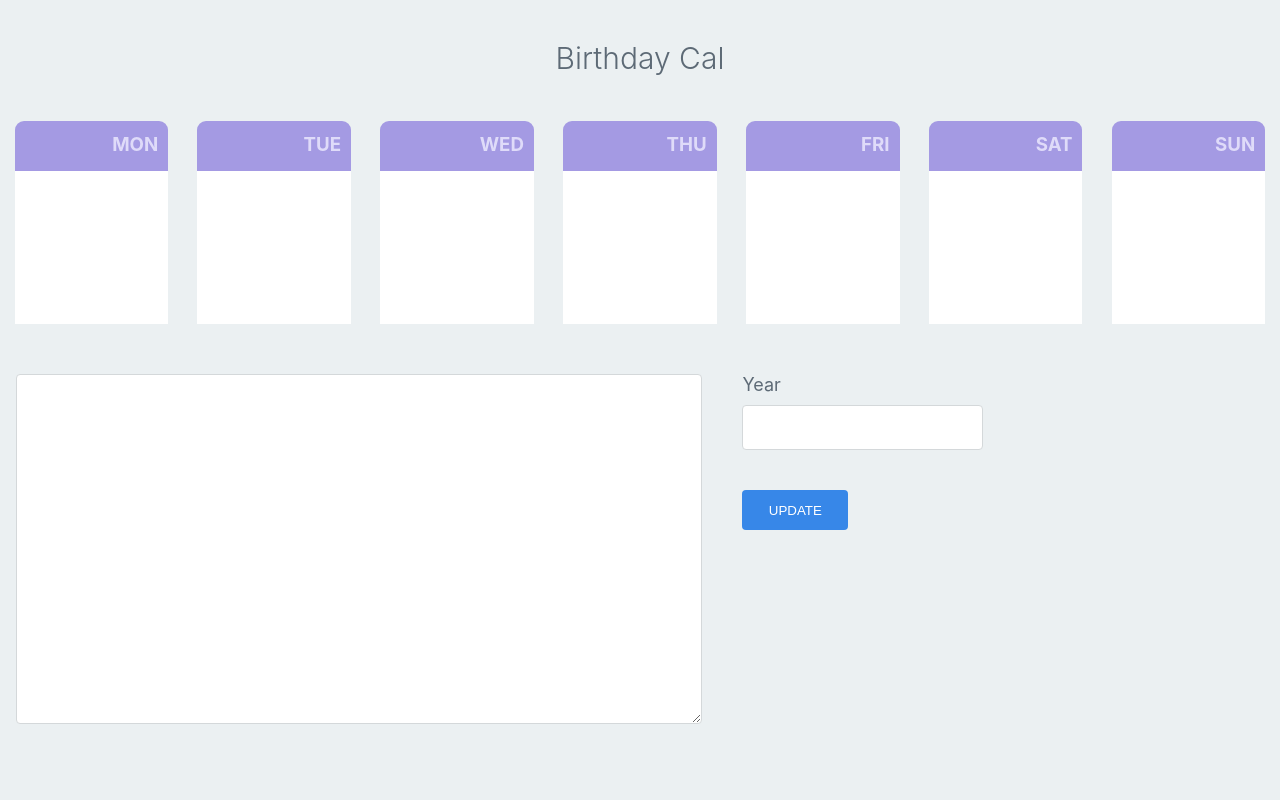
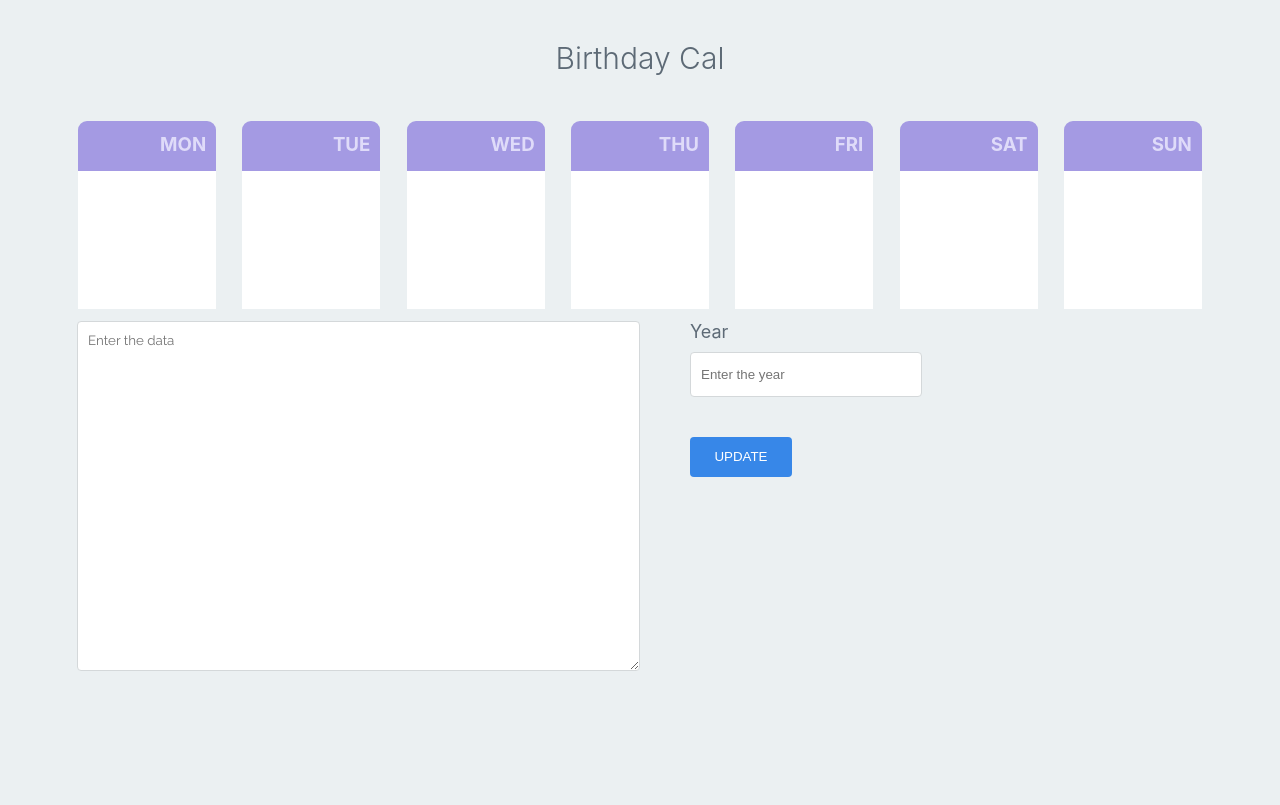
Before and after one commit to nikhilSriva/Birthday-Calendar-Vanilla-js-, a PHP site: page / in a window 1280 px wide. After the commit the page ends 671 px from the top, so only its background shows below. Run offline with PHP 8.4, Linux system fonts and the light colour scheme.

Commit message:
Fix styles and dom cleanup

```diff
--- a/index.css
+++ b/index.css
@@ -9,6 +9,48 @@ body {
     sans-serif;
 }
 
+.form {
+    padding: 12px;
+}
+
+#heading {
+    text-align: center;
+    color: #5d6a76;
+    font-weight: 300;
+    font-size: 30px;
+    padding-bottom: 20px
+}
+
+.inputYear {
+    flex: 1;
+    display: flex;
+    flex-direction: column;
+    padding: 10px 0;
+
+}
+
+#textAreaId {
+    width: 100%;
+    height: 350px;
+    padding: 10px;
+}
+
+#container {
+    flex-direction: row;
+    display: flex;
+    justify-content: space-around
+}
+
+#root {
+    width: 100%;
+    min-height: 100%;
+    background-color: #ebf0f2
+}
+
+.cardContainer {
+    flex-basis: 12%;
+    padding-bottom: 20px;
+}
 
 .birthdayCell {
     min-width: 25%;
@@ -90,6 +132,7 @@ body {
     border: 1px solid #d4d8da;
     border-radius: 4px;
     margin: 10px 0;
+    padding: 10px;
 }
 
 .updateButton {
@@ -110,3 +153,124 @@ input[type=number]::-webkit-outer-spin-button {
     appearance: none;
     margin: 0;
 }
+
+@media only screen and (max-width: 576px) {
+    .content {
+        max-width: 550px;
+        margin: auto;
+    }
+
+    .cardContainer {
+        flex-basis: 90%;
+    }
+
+    #container {
+        flex-wrap: wrap;
+    }
+
+    .birthdayCardsContainer {
+        height: 90vw;
+    }
+}
+
+@media only screen and (min-width: 576px) {
+    .content {
+        max-width: 550px;
+        margin: auto;
+    }
+
+    .cardContainer {
+        flex-basis: 48%;
+        margin: 5px;
+    }
+
+    #container {
+        flex-wrap: wrap;
+        justify-content: flex-start;
+    }
+
+    .birthdayCardsContainer {
+        height: 264px;
+    }
+}
+
+.class {
+    display: flex;
+    justify-content: space-between;
+    padding: 50px 16px
+}
+
+@media only screen and (min-width: 768px) {
+    .content {
+        max-width: 700px;
+        margin: auto;
+    }
+
+    .cardContainer {
+        flex-basis: 22%;
+        margin: 10px
+    }
+
+    #container {
+        flex-wrap: wrap;
+        justify-content: flex-start;
+    }
+
+    .class {
+        display: block;
+    }
+
+    .birthdayCardsContainer {
+        height: 154px;
+    }
+}
+
+
+@media only screen and (min-width: 992px) {
+    .content {
+        max-width: 950px;
+        margin: auto;
+    }
+
+    .cardContainer {
+        flex-basis: 12%;
+        margin: 0;
+    }
+
+    .form {
+        padding: 12px;
+        display: flex;
+    }
+
+    #textAreaId {
+        width: 50%;
+    }
+
+    .inputYear {
+        padding: 0px 50px;
+    }
+
+    #container {
+        justify-content: space-around;
+    }
+
+    .birthdayCardsContainer {
+        height: 114px;
+    }
+}
+
+
+@media only screen and (min-width: 1200px) {
+    .content {
+        max-width: 1150px;
+        margin: auto;
+    }
+
+    .birthdayCardsContainer {
+        height: 138px;
+    }
+}
+
+textarea {
+    font-family: Raleway;
+}
--- a/index.html
+++ b/index.html
@@ -10,30 +10,33 @@
 </script>
 
 <body onload="init()">
-<div id="root" style="width: 100%;height: 100%;background-color: #ebf0f2">
-    <div style="padding: 15px 0">
-        <h2 style="text-align: center;color: #5d6a76;font-weight: 300;font-size: 30px;padding-bottom: 20px">Birthday
-            Cal</h2>
-        <div id="container" style="flex-direction: row;display: flex;justify-content: space-around">
-        </div>
-        <div>
-            <form action="#" style="display: flex;justify-content: space-between;padding:50px 16px">
-        <textarea id="textAreaId" onchange="onChangeTextArea(this.value)" value="" class="textArea"
-                  style="width:55%;height: 350px">
-            </textarea>
-                <div style="padding:0 40px;flex:1;display: flex;flex-direction: column">
+<div id="root">
+    <div class="content">
+        <div style="padding: 15px 0">
+            <h2 id="heading">Birthday Cal</h2>
+            <div id="container">
+            </div>
+            <div class="form">
+                    <textarea
+                            class="textArea"
+                            id="textAreaId"
+                            placeholder="Enter the data"
+                            onchange="onChangeTextArea(this.value)"></textarea>
+                <div class="inputYear">
                     <label style="color: #5d6a76;font-weight: 400;font-size: 18px">
                         Year
                     </label>
                     <input
+                            placeholder="Enter the year"
                             type="number"
-                            id="yearInputId" class="yearInput"
+                            id="yearInputId"
+                            class="yearInput"
                             onkeyup="onInputKeyPress(event)"
                             onchange="onChangeInput(this.value)"
                     />
                     <input type="submit" value="UPDATE" class="updateButton" onclick="updateUi()"/>
                 </div>
-            </form>
+            </div>
         </div>
     </div>
 </div>
--- a/index.js
+++ b/index.js
@@ -165,7 +165,6 @@ function init(data) {
         headingDiv.appendChild(textContainer);
         document.getElementById("container").appendChild(div);
 
-
         let birthdayContent = document.createElement('div');
         birthdayContent.setAttribute('class', 'birthdayCardsContainer')
         birthdayContent.setAttribute('id', item.toLowerCase())
@@ -218,7 +217,13 @@ function calculateStyles() {
                 }
                 break;
             case 4:
-                return dayElement.classList.add('percent25');
+                dayElement.classList.add('percent25');
+                if (birthdayCountsPerDay <= 12) {
+                    let placeholderDiv = document.createElement("div");
+                    placeholderDiv.setAttribute('class', 'placeholder');
+                    dayElement.appendChild(placeholderDiv)
+                }
+                break;
             default:
                 return dayElement.classList.add('percent25')
         }
```
